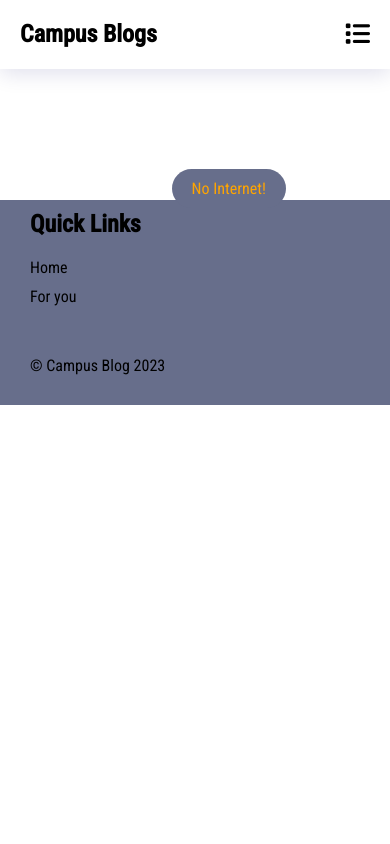
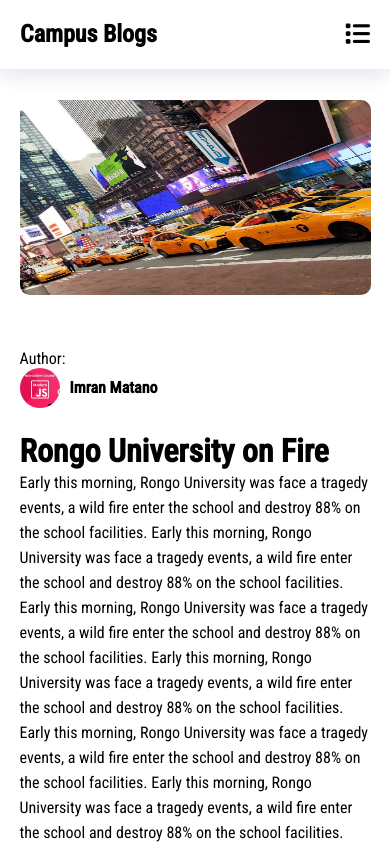
Before and after one commit to Imranyy/campus-blog, a SvelteKit app: page /blogs/1 in a window 390 px wide. Shown: the top 844 px of the page. Built offline with nearby package versions, Linux system fonts and the light colour scheme; no server answers.

Commit message:
I think idea is ready for pitching

```diff
--- a/src/css/responsive.css
+++ b/src/css/responsive.css
@@ -1,4 +1,4 @@
-@media screen and (max-width:900px){
+@media screen and (max-width:1000px){
     .index header{
         min-width: 80vw;
     }
@@ -6,15 +6,38 @@
         display: flex;
         flex-direction: column;
         align-items: center;
-        width: 70vw;
+        width: 80vw;
         margin: 50px 0;
         line-height: 25px;
         border-bottom: solid 1px var(--grey);
     }
     .blog-item img{
-        width: 70vw;
+        width: 80vw;
         height: 50vw;
         border-radius: 15px;
+    }
+    .detail img {
+        width: 90vw;
+        height: 50vw;
+    }
+    .detail .content{
+        width: 90vw;
+    }
+    .author{
+        padding:0 0 20px 0;
+        display: flex;
+        flex-direction: column;
+    }
+    .author img{
+        width: 40px;
+        height: 40px;
+        border-radius: 50px;
+    }
+    .info{
+        display: flex;
+    }
+    .info b{
+        margin: 10px 10px;
     }
 }
 @media screen and (max-width:700px){
--- a/src/css/style.css
+++ b/src/css/style.css
@@ -117,17 +117,17 @@ nav{
 }
 .blog-tag{
     background: none;
-    background: #eeee;
+    /* background: #eeee; */
     /* color: var(--white); */
-    border-radius: 10px;
+    /* border-radius: 10px; */
     color: var(--black);
-    padding: 0 30px ;
+    /* padding: 0 30px ; */
 }
 .blog-item{
     display: grid;
-    grid-template-columns: 400px 400px;
+    grid-template-columns: 450px 450px;
     width: fit-content;
-    margin: 50px 0;
+    margin: 15px 0;
     line-height: 25px;
     border-bottom: solid 1px var(--grey);
 }
@@ -135,12 +135,49 @@ nav{
     margin-bottom: 20px;
 }
 .blog-item img{
-    width: 350px;
-    height: 250px;
+    width: 400px;
+    height: 300px;
     border-radius: 15px;
 }
 .blog-item .snippet{
     width: fit-content;
+}
+/* detail */
+.detail{
+    display: flex;
+    flex-direction: column;
+    align-items: center;
+}
+.detail .content{
+    width: 60vw;
+    padding: 50px 0;
+}
+.detail img{
+    width: 60vw;
+    height: 30vw;
+    border-radius: 10px;
+}
+.detail img:hover{
+    box-shadow: 0 5px 20px 0 rgb(11 7 110 / 12%);
+}
+.author{
+    padding:0 0 20px 0;
+    display: flex;
+    flex-direction: column;
+}
+.author img{
+    width: 50px;
+    height: 50px;
+    border-radius: 50px;
+}
+.info{
+    display: flex;
+}
+.info b{
+    margin: 15px 10px;
+}
+.detail p{
+    line-height: 25px;
 }
 /* footer */
 footer{
--- a/src/routes/+page.svelte
+++ b/src/routes/+page.svelte
@@ -23,7 +23,7 @@
                      <a href={item.image}><img src={item.image} alt="blog image"/></a>
                      <p>{item.title}</p>
                 </div>
-                 <p class="snippet">{item.snippet}</p>
+                 <p class="snippet">{item.body.slice(0,500)}</p>
              </a>
             {/each}
         {:else}
--- a/src/routes/blogs/[id]/+page.js
+++ b/src/routes/blogs/[id]/+page.js
@@ -2,17 +2,36 @@
 export async function load({ fetch, params }) {
     try{
         // @ts-ignore
-        const url=`https://jsonplaceholder.typicode.com/users/${params.id}`
-        const response =await fetch(url);
-        const data= await response.json();
+        // const url=`https://jsonplaceholder.typicode.com/users/${params.id}`
+        // const response =await fetch(url);
+        // const data= await response.json();
 
-        if(response.ok){
-                return {data}
-        }else{
-            return {
-            error:`Status ${response.status}, Could not fetch!`
-            }
+        // if(response.ok){
+        //         return {data}
+        // }else{
+        //     return {
+        //     error:`Status ${response.status}, Could not fetch!`
+        //     }
+        // }
+
+        return {
+            data:{
+                    id:1,
+                    title:'Rongo University on Fire',
+                    image:'/img6.jpg',
+                    author:"Imran Matano",
+                    authorImage:'/img2.jpg',
+                    body:`
+                    Early this morning, Rongo University was face a tragedy events, a wild fire enter the school and destroy 88% on the school facilities.
+                    Early this morning, Rongo University was face a tragedy events, a wild fire enter the school and destroy 88% on the school facilities.
+                    Early this morning, Rongo University was face a tragedy events, a wild fire enter the school and destroy 88% on the school facilities.
+                    Early this morning, Rongo University was face a tragedy events, a wild fire enter the school and destroy 88% on the school facilities.
+                    Early this morning, Rongo University was face a tragedy events, a wild fire enter the school and destroy 88% on the school facilities.
+                    Early this morning, Rongo University was face a tragedy events, a wild fire enter the school and destroy 88% on the school facilities.
+                    `,
+                }
         }
+
     }catch(error){
         return {
             // @ts-ignore
--- a/src/routes/blogs/[id]/+page.svelte
+++ b/src/routes/blogs/[id]/+page.svelte
@@ -6,10 +6,17 @@ export let data;
 
 </script>
 
-<div class="about start">
+<div class="detail start">
     {#if data.data}
-        <h1>{data.data.name}</h1>
-        <p>{data.data.email}</p>
+        <!-- svelte-ignore a11y-img-redundant-alt -->
+        <a href={data.data.image}><img src={data.data.image} alt="blog image"/></a>
+        <div class="content">
+            <div class="author">Author:
+                <div class="info"><a href={data.data.authorImage}><img src={data.data.authorImage} alt='.'/></a> <b>{data.data.author}</b></div>
+            </div>
+            <h1>{data.data.title}</h1>
+            <p>{data.data.body}</p>
+        </div>
     {:else}
         <div class="tag">
             <p class="error">{data.error}</p>
```
Also changed, not shown: src/routes/+page.js (+55 -9 lines).
